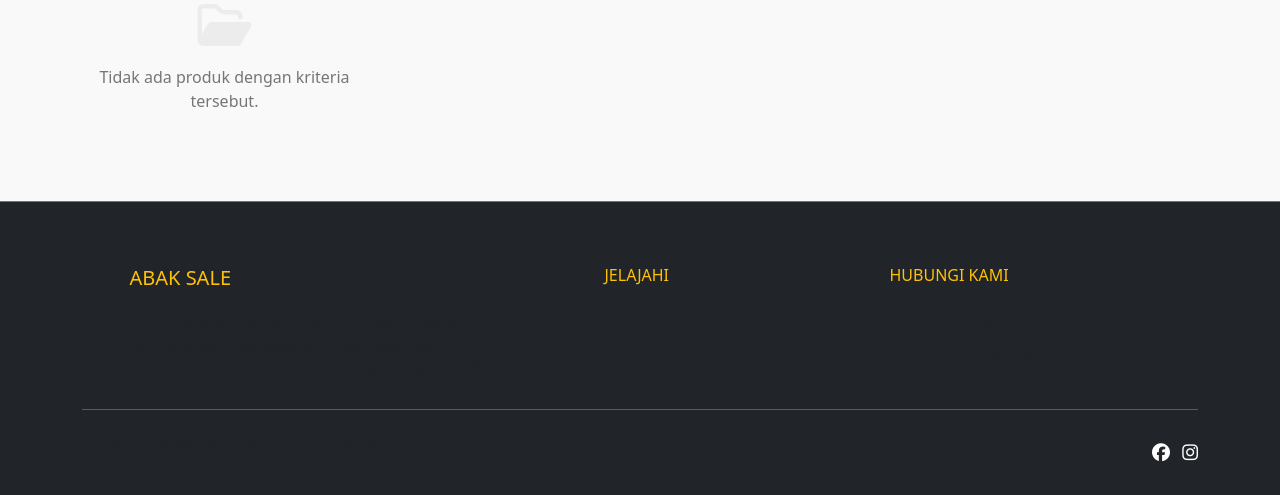
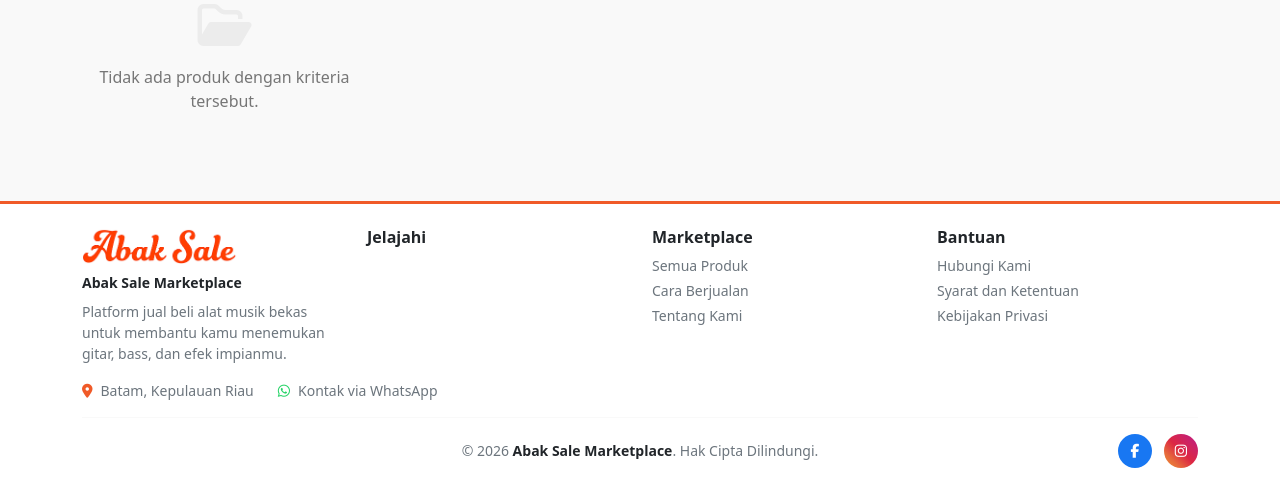
Before and after one commit to abak-sale/music_marketplace, a Django app: page / in a window 1280 px wide. Shown: the part 325-820 px from the top of the page. After the commit the page ends 793 px from the top, so only its background shows below. Run offline with Django 5.2, Linux system fonts and the light colour scheme; data that the repository does not hold is empty.

Commit message:
rubah footer

```diff
--- a/templates/includes/footer.html
+++ b/templates/includes/footer.html
@@ -1,52 +1,91 @@
+{% load static %}
 {% load custom_tags %}
 {% get_categories as categories %}
 
-<footer class="bg-dark text-white pt-5 pb-4 mt-auto border-top border-secondary">
+<footer class="bg-white text-dark pt-4 pb-3 mt-auto border-top" style="border-top: 3px solid #f05a28 !important;">
     <div class="container">
-        <div class="row">
-            <div class="col-md-4 col-lg-4 col-xl-4 mx-auto mt-3">
-                <h5 class="text-uppercase mb-4 font-weight-bold text-warning">Abak Sale</h5>
-                <p class="small text-muted text-light">
-                    Marketplace alat musik bekas berkualitas terbesar dan terpercaya. Temukan gitar, bass, efek, dan perlengkapan musik impianmu dengan harga terbaik.
+        <div class="row gy-3">
+            <div class="col-md-3 col-lg-3">
+                <img src="{% static 'images/logo.png' %}" alt="Abak Sale Logo" height="36" class="mb-2">
+                <p class="fw-bold text-dark small mb-2">Abak Sale Marketplace</p>
+                <p class="small text-secondary mb-0" style="max-width: 250px;">
+                    Platform jual beli alat musik bekas untuk membantu kamu menemukan gitar, bass, dan efek impianmu.
                 </p>
             </div>
 
-            <div class="col-md-2 col-lg-2 col-xl-2 mx-auto mt-3">
-                <h6 class="text-uppercase mb-4 font-weight-bold text-warning">Jelajahi</h6>
+            <div class="col-6 col-md-3 col-lg-3">
+                <h6 class="fw-bold text-dark mb-2">Jelajahi</h6>
                 {% for cat in categories %}
-                    <p class="small">
-                        <a href="{% url 'home' %}?category={{ cat|urlencode }}" class="text-white text-decoration-none text-muted-hover">
+                    <p class="small mb-1">
+                        <a href="{% url 'home' %}?category={{ cat|urlencode }}" class="text-secondary text-decoration-none footer-link">
                             {{ cat }}
                         </a>
                     </p>
                 {% endfor %}
             </div>
 
-            <div class="col-md-4 col-lg-3 col-xl-3 mx-auto mt-3">
-                <h6 class="text-uppercase mb-4 font-weight-bold text-warning">Hubungi Kami</h6>
-                <p class="small text-muted"><i class="fas fa-home me-2"></i> Batam, Kepulauan Riau</p>
-                <p class="small text-muted"><i class="fab fa-whatsapp me-2"></i> Kontak via WhatsApp</p>
+            <div class="col-6 col-md-3 col-lg-3">
+                <h6 class="fw-bold text-dark mb-2">Marketplace</h6>
+                <p class="small mb-1"><a href="{% url 'home' %}" class="text-secondary text-decoration-none footer-link">Semua Produk</a></p>
+                <p class="small mb-1"><a href="#" class="text-secondary text-decoration-none footer-link">Cara Berjualan</a></p>
+                <p class="small mb-1"><a href="#" class="text-secondary text-decoration-none footer-link">Tentang Kami</a></p>
+            </div>
+
+            <div class="col-md-3 col-lg-3">
+                <h6 class="fw-bold text-dark mb-2">Bantuan</h6>
+                <p class="small mb-1"><a href="#" class="text-secondary text-decoration-none footer-link">Hubungi Kami</a></p>
+                <p class="small mb-1"><a href="#" class="text-secondary text-decoration-none footer-link">Syarat dan Ketentuan</a></p>
+                <p class="small mb-1"><a href="#" class="text-secondary text-decoration-none footer-link">Kebijakan Privasi</a></p>
             </div>
         </div>
 
-        <hr class="mb-4 bg-secondary">
+        <div class="d-flex flex-wrap align-items-center gap-4 mt-3">
+            <span class="small text-secondary">
+                <i class="fas fa-location-dot me-2" style="color: #f05a28;"></i>Batam, Kepulauan Riau
+            </span>
+            <span class="small text-secondary">
+                <i class="fab fa-whatsapp me-2" style="color: #25D366;"></i>Kontak via WhatsApp
+            </span>
+        </div>
 
-        <div class="row align-items-center">
-            <div class="col-md-7 col-lg-8">
-                <p class="small text-muted">
-                    © 2026 <strong>Abak Sale Marketplace</strong>. Hak Cipta Dilindungi.
+        <hr class="my-3" style="border-color: #e5e5e5;">
+
+        <div class="row align-items-center g-2">
+            <div class="col-md-4 d-none d-md-block"></div>
+            <div class="col-md-4 text-center">
+                <p class="small text-secondary mb-0">
+                    &copy; 2026 <strong class="text-dark">Abak Sale Marketplace</strong>. Hak Cipta Dilindungi.
                 </p>
             </div>
-            <div class="col-md-5 col-lg-4 text-end">
-                <ul class="list-unstyled list-inline mb-0">
-                    <li class="list-inline-item">
-                        <a href="#" class="btn-floating btn-sm text-white" style="font-size: 18px;"><i class="fab fa-facebook"></i></a>
-                    </li>
-                    <li class="list-inline-item">
-                        <a href="#" class="btn-floating btn-sm text-white" style="font-size: 18px;"><i class="fab fa-instagram"></i></a>
-                    </li>
-                </ul>
+            <div class="col-md-4 text-center text-md-end">
+                <a href="#" class="footer-social" style="background: #1877F2;"><i class="fab fa-facebook-f"></i></a>
+                <a href="#" class="footer-social" style="background: linear-gradient(45deg, #f09433, #e6683c, #dc2743, #cc2366, #bc1888);"><i class="fab fa-instagram"></i></a>
             </div>
         </div>
     </div>
 </footer>
+
+<style>
+    .footer-link:hover {
+        color: #f05a28 !important;
+        padding-left: 3px;
+        transition: 0.2s;
+    }
+    .footer-social {
+        display: inline-flex;
+        align-items: center;
+        justify-content: center;
+        width: 34px;
+        height: 34px;
+        border-radius: 50%;
+        color: #fff;
+        font-size: 14px;
+        text-decoration: none;
+        margin-left: 8px;
+        transition: transform 0.2s;
+    }
+    .footer-social:hover {
+        transform: translateY(-3px);
+        color: #fff;
+    }
+</style>
```
Also changed, not shown: templates/includes/navbar.html (line endings or trailing spaces).
